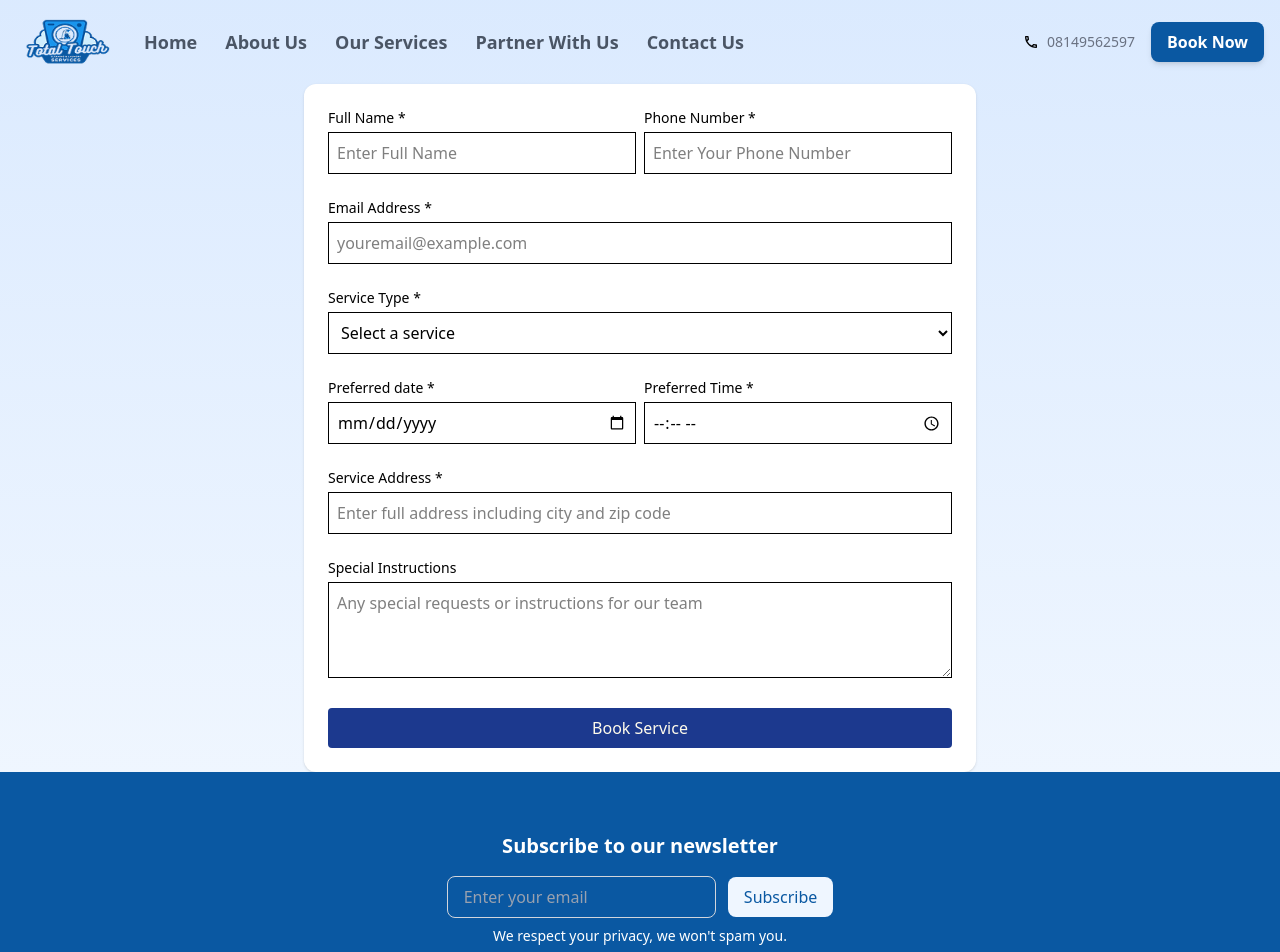
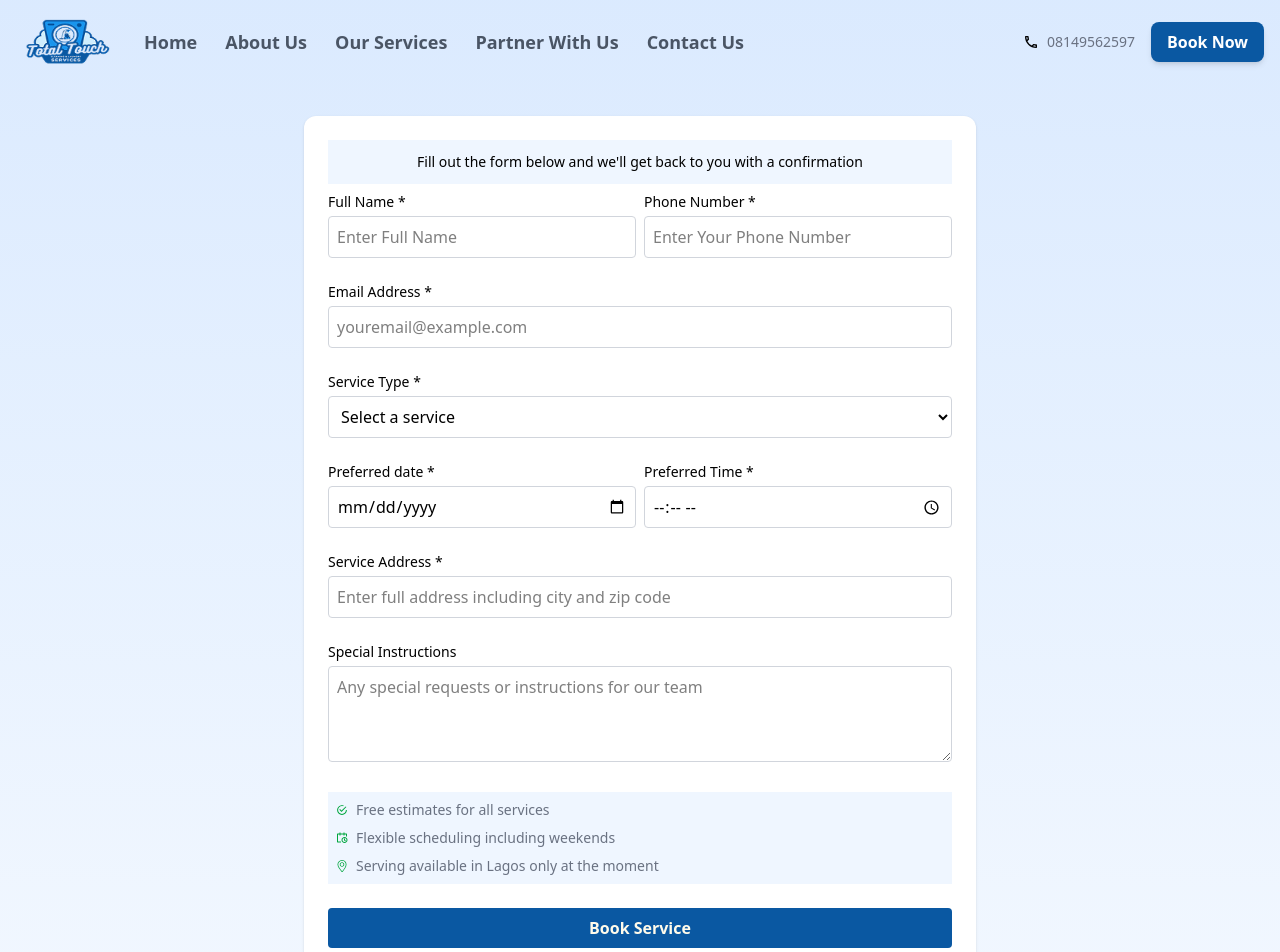
Before and after one commit to oyelajakenny/totaltouch, a Next.js app in the folder app/: page /booking in a window 1280 px wide. Shown: the top 952 px of the page. Built offline with nearby package versions, Linux system fonts and the light colour scheme.

Commit message:
added booking form with validation and API submit

```diff
--- a/app/app/booking/page.js
+++ b/app/app/booking/page.js
@@ -1,5 +1,8 @@
 "use client";
 import React, { useState } from "react";
+import { IoMdCheckmarkCircleOutline } from "react-icons/io";
+import { RiCalendarScheduleLine } from "react-icons/ri";
+import { SlLocationPin } from "react-icons/sl";
 
 const page = () => {
   const [formData, setFormData] = useState({
@@ -25,35 +28,88 @@ const page = () => {
     if (!formData.email) newErrors.email = "Email is required";
     else if (!emailRegex.test(formData.email))
       newErrors.email = "Enter a valid Email";
-    if (!formData.serviceType)
+    if (!formData.serviceType || formData.serviceType === "Select a service")
       newErrors.serviceType = "Please select a service";
     if (!formData.preferredDate) newErrors.preferredDate = "Pick a date";
     if (!formData.preferredTime) newErrors.preferredTime = "Pick a time";
     if (!formData.address.trim()) newErrors.address = "Address is required";
 
     setError(newErrors);
-    return Object.keys(newErrors).lenth === 0;
+    return Object.keys(newErrors).length === 0; // Fixed typo in length
   };
 
   const handleChange = (e) => {
     const { name, value } = e.target;
     setFormData((prev) => ({ ...prev, [name]: value }));
-  };
-
-  const handleSubmit = (e) => {
-    e.preventDefault();
-    if (validate()) {
-      console.log(formData);
-      alert("Form Submitted Successfully");
+    // Clear error when user starts typing
+    if (error[name]) {
+      setError((prev) => ({ ...prev, [name]: "" }));
     }
   };
 
-  const inputClass = "w-full border p-2";
+  const handleSubmit = async (e) => {
+    e.preventDefault();
+    if (validate()) {
+      try {
+        setIsBooking(true);
+        const response = await fetch("/api/send", {
+          method: "POST",
+          headers: {
+            "Content-Type": "application/json",
+          },
+          body: JSON.stringify({
+            name: formData.fullName,
+            email: formData.email,
+            service: formData.serviceType,
+            date: `${formData.preferredDate} ${formData.preferredTime}`,
+            message: `
+Phone: ${formData.phone}
+Address: ${formData.address}
+Special Instructions: ${formData.instructions || "None"}
+            `.trim(),
+          }),
+        });
+
+        const data = await response.json();
+
+        if (!response.ok) {
+          throw new Error(data.error || "Failed to submit booking");
+        }
+
+        // Clear form on success
+        setFormData({
+          fullName: "",
+          phone: "",
+          email: "",
+          serviceType: "",
+          preferredDate: "",
+          preferredTime: "",
+          address: "",
+          instructions: "",
+        });
+
+        alert("Booking submitted successfully! We'll contact you shortly.");
+      } catch (error) {
+        alert(error.message || "Failed to submit booking. Please try again.");
+      } finally {
+        setIsBooking(false);
+      }
+    }
+  };
+
+  const inputClass = "w-full border border-gray-300 p-2 rounded";
 
   return (
-    <section className="w-full">
+    <section className="w-full my-8">
       <div className="max-w-2xl mx-auto bg-white p-6 rounded-xl shadow">
-        <form onSubmit={handleSubmit} className="space-y-6">
+        <div className="bg-blue-50 py-3 mb-2">
+          <h1 className="text-sm text-center">
+            Fill out the form below and we'll get back to you with a
+            confirmation
+          </h1>
+        </div>
+
+        <form onSubmit={handleSubmit} method="POST" className="space-y-6">
           <div className="grid grid-cols-1 md:grid-cols-2 gap-2">
             <div>
               <label className="block text-sm font-medium mb-1">
@@ -63,6 +119,7 @@ const page = () => {
                 type="text"
                 value={formData.fullName}
                 name="fullName"
+                title="Full Name"
                 onChange={handleChange}
                 placeholder="Enter Full Name"
                 className={`${inputClass} ${
@@ -81,6 +138,7 @@ const page = () => {
                 type="tel"
                 value={formData.phone}
                 onChange={handleChange}
+                title="Phone Number"
                 name="phone"
                 placeholder="Enter Your Phone Number"
                 className={`${inputClass} ${
@@ -205,11 +263,35 @@ const page = () => {
               className={inputClass + " h-24"}
             />
           </div>
+          <div className="flex flex-col gap-2 justify-center bg-blue-50 p-2 w-full">
+            <div className="flex  items-center gap-2">
+              <IoMdCheckmarkCircleOutline
+                size={12}
+                className="text-green-600"
+              />
 
+              <p className="text-sm text-gray-500">
+                Free estimates for all services
+              </p>
+            </div>
+            <div className="flex justify-start items-center gap-2">
+              <RiCalendarScheduleLine size={12} className="text-green-600" />
+              <p className="text-sm text-gray-500">
+                Flexible scheduling including weekends
+              </p>
+            </div>
+            <div className="flex justify-start items-center gap-2">
+              <SlLocationPin size={12} className="text-green-600" />
+
+              <p className="text-sm text-gray-500">
+                Serving available in Lagos only at the moment
+              </p>
+            </div>
+          </div>
           <div>
             <button
               type="submit"
-              className="bg-blue-900 w-full py-2 text-amber-50 rounded-sm cursor-pointer"
+              className="bg-[#0A58A2] font-semibold w-full py-2 text-amber-50 rounded-sm cursor-pointer"
             >
               {isBooking ? "Booking Service" : "Book Service"}
             </button>
```
